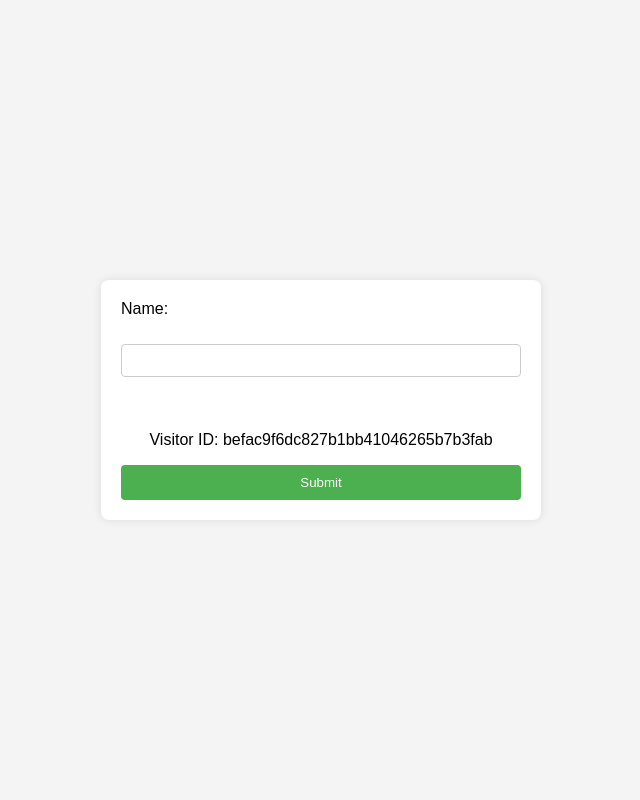
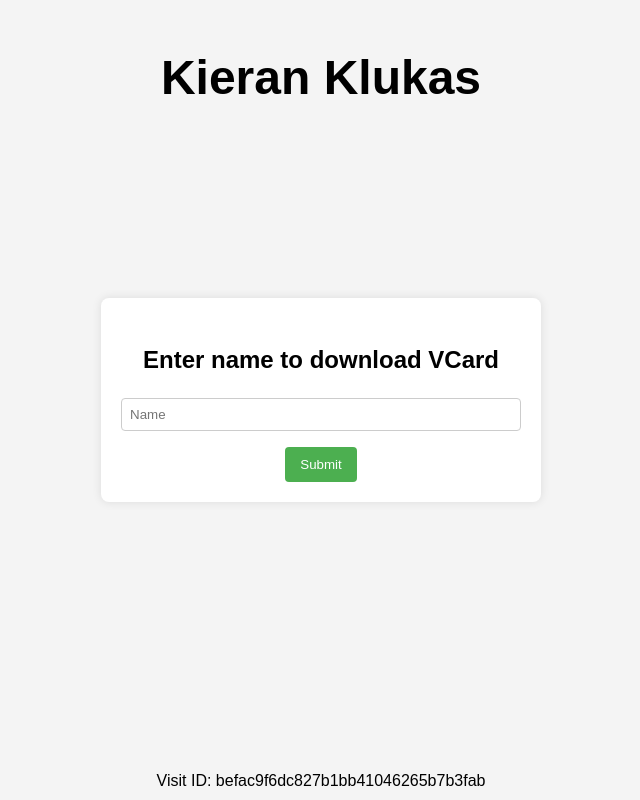
Before and after one commit to kcoderhtml/ddg-vcf, a website: page dist/index.html in a window 1280 px wide. Shown: the whole page, without its empty margins (319-959 px from the left). Drawn offline with Linux system fonts and the light colour scheme; no server answers.

Commit message:
feat: Update form layout and add header and footer

```diff
--- a/dist/css/form.css
+++ b/dist/css/form.css
@@ -17,10 +17,15 @@ form {
     width: 100%;
     display: flex;
     flex-direction: column;
+    align-items: center; /* Center items horizontally */
 }
 
-label {
-    margin-bottom: 8px;
+h2 {
+    width: 100%;
+    padding: 8px;
+    margin-bottom: 16px;
+    box-sizing: border-box;
+    text-align: center;
 }
 
 input[type="text"] {
@@ -45,9 +50,31 @@ input[type="submit"]:hover {
     background-color: #45a049;
 }
 
-p#visitorId {
+footer {
+    position: fixed;
+    bottom: 0;
+    width: 100%;
     text-align: center;
-    margin-top: 20px;
+    padding: 10px;
+    background-color: #f4f4f4;
+}
+
+header {
+    position: fixed;
+    top: 0;
+    width: 100%;
+    text-align: center;
+    padding: 10px;
+    background-color: #f4f4f4;
+}
+
+h1 {
+    width: 100%;
+    padding: 8px;
+    margin-bottom: 16px;
+    box-sizing: border-box;
+    text-align: center;
+    font-size: 3rem;
 }
 
 /* Media Queries for responsiveness */
--- a/dist/index.html
+++ b/dist/index.html
@@ -2,7 +2,7 @@
 <html lang="en">
 
 <head>
-    <title>VCard</title>
+    <title>Kieran Klukas - VCard</title>
 
     <script src="/js/min.js"></script>
     <script src="/js/form.js"></script>
@@ -11,18 +11,19 @@
 </head>
 
 <body>
-    <!-- the form is for the users name and there is also a hidden protected form that javascript will fill with the visitor_id -->
-    <!-- all fields are required -->
+    <header><h1>Kieran Klukas</h1></header>
+
     <form action="/api/analytics" method="post">
-        <label for="name">Name:</label><br>
-        <input type="text" id="name" name="name" required><br>
+        <h2>Enter name to download VCard</h2>
         <!-- hidden visitor_id input -->
         <input type="hidden" id="visitor_id" name="visitor_id" value="" required>
         <!-- hidden ip input-->
         <input type="hidden" id="ip" name="ip" value="" required>
-        <p id="visitorId"></p>
+        <input type="text" id="name" name="name" placeholder="Name" required>
         <input type="submit" value="Submit">
     </form>
+
+    <footer id="visitorId"></footer>
 </body>
 
 </html>
--- a/dist/js/form.js
+++ b/dist/js/form.js
@@ -10,7 +10,7 @@ fpPromise
 // create function to handle displaying the id
 function fillForm(id) {
     visitorId = id;
-    document.getElementById("visitorId").innerHTML = "Visitor ID: " + visitorId;
+    document.getElementById("visitorId").innerHTML = "Visit ID: " + visitorId;
     document.getElementById("visitor_id").value = visitorId;
     // get the ip address
     fetch('https://api.ipify.org?format=json')
```
